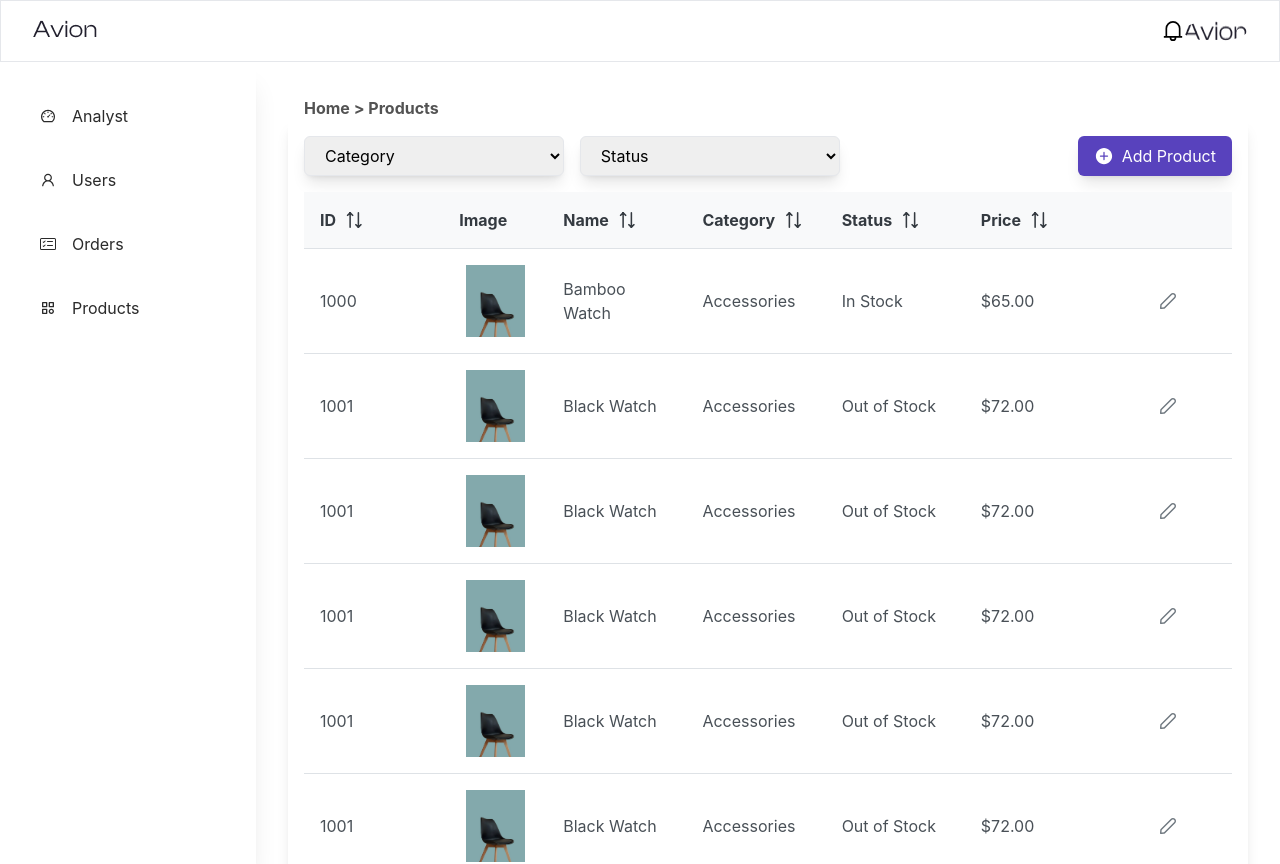
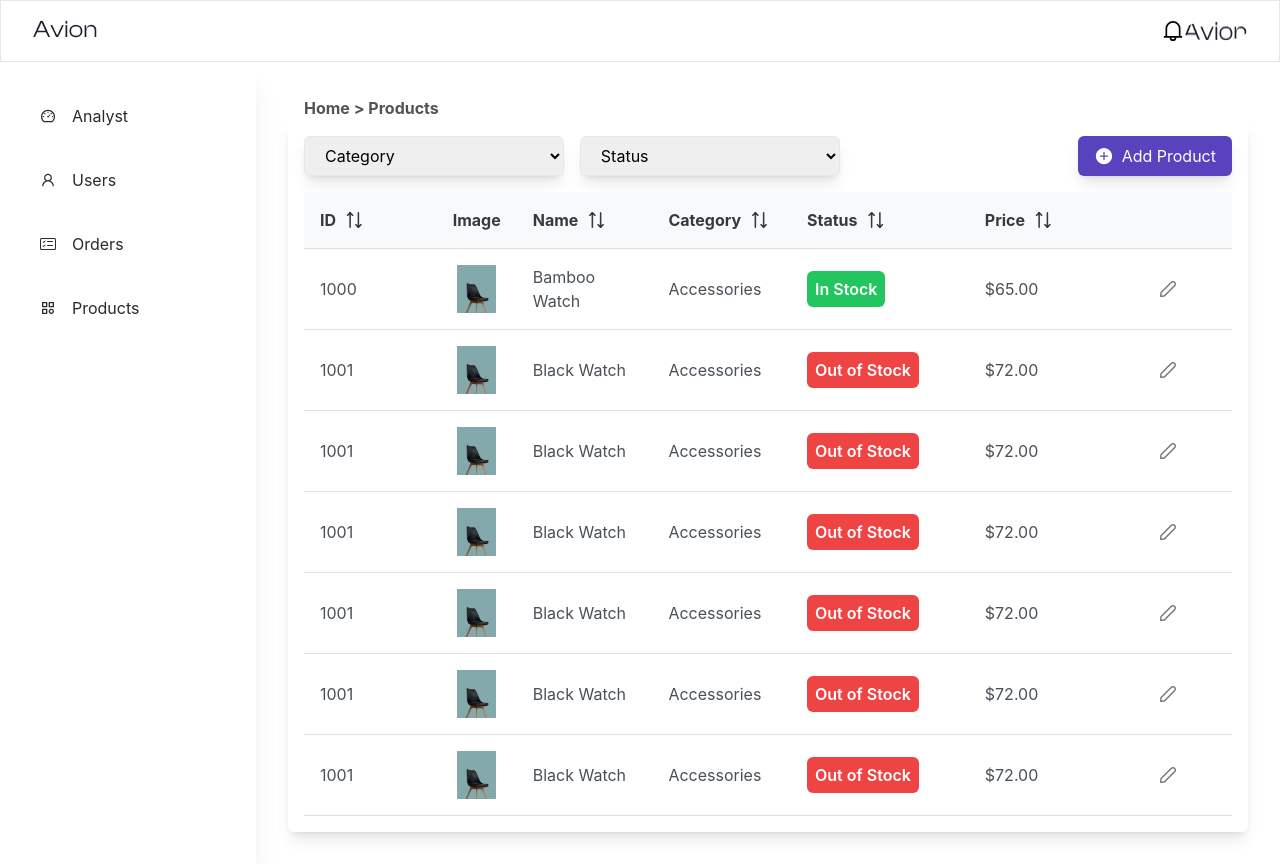
Before and after one commit to Huynhkimphat/Naver_Capstone_Project, a Next.js app: page /admin/product in a window 1280 px wide. Shown: the top 864 px of the page. Built offline with nearby package versions, Linux system fonts and the light colour scheme.

Commit message:
Update Component

```diff
--- a/components/Admin/Products/Products.js
+++ b/components/Admin/Products/Products.js
@@ -70,7 +70,7 @@ const AdProducts = (props) => {
                         sortable
                         body={TableServices.statusBodyTemplate}
                         editor={(options) => TableServices.statusEditor(options)}
-                        style={{ width: "15%" }}
+                        style={{ width: "20%" }}
                     ></Column>
                     <Column
                         field="price"
--- a/components/Admin/Products/TableServices.js
+++ b/components/Admin/Products/TableServices.js
@@ -3,6 +3,11 @@ import { InputText } from "primereact/inputtext";
 import { InputNumber } from "primereact/inputnumber";
 import { Dropdown } from "primereact/dropdown";
 import Product1 from '../../../static/Product1.png'
+const styles = {
+    redSelect: 'bg-red-500 p-2 rounded-md text-white font-semibold',
+    greenSelect: 'bg-green-500 p-2 rounded-md text-white font-semibold',
+    yellowSelect: 'bg-yellow-500 p-2 rounded-md text-white font-semibold',
+}
 export const imageBodyTemplate = (rowData) => {
     return <div className='rounded-sm'>
         <Image
@@ -42,7 +47,7 @@ export const statusEditor = (options) => {
             itemTemplate={(option) => {
                 return (
                     <span
-                        className={`product-badge status-${option.value.toLowerCase()}`}
+                        className={`product-badge status-${option.value.toLowerCase()} `}
                     >
                         {option.label}
                     </span>
@@ -67,13 +72,19 @@ export const priceEditor = (options) => {
 const getStatusLabel = (status) => {
     switch (status) {
         case "INSTOCK":
-            return "In Stock";
+            return <span className={styles.greenSelect}>
+                In Stock
+            </span>;
 
         case "LOWSTOCK":
-            return "Low Stock";
+            return <span className={styles.yellowSelect}>
+                Low Stock
+            </span>;
 
         case "OUTOFSTOCK":
-            return "Out of Stock";
+            return <span className={styles.redSelect}>
+                Out of Stock
+            </span>;
 
         default:
             return "NA";
@@ -81,7 +92,7 @@ const getStatusLabel = (status) => {
 };
 
 export const statusBodyTemplate = (rowData) => {
-    return getStatusLabel(rowData.inventoryStatus);
+    return getStatusLabel(rowData.inventoryStatus)
 };
 
 export const priceBodyTemplate = (rowData) => {
```
